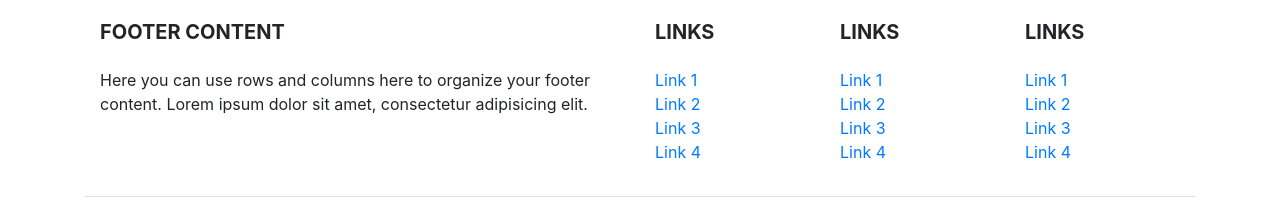
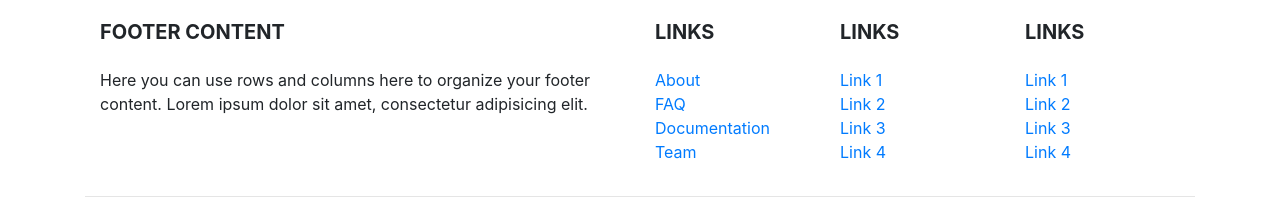
Before and after one commit to Bite-Body/bitebody-front-end, a React (Create React App) app: page / in a window 1280 px wide. Shown: the part 910-1122 px from the top of the page. Built offline with nearby package versions, Linux system fonts and the light colour scheme.

Commit message:
Linked footers to pages

```diff
--- a/src/App.js
+++ b/src/App.js
@@ -7,6 +7,11 @@ import Footer from './components/Footer'
 import FourOhFour from './components/404'
 import Login from './components/Login'
 import Register from './components/Register'
+import faq from './components/FooterLinks/FAQ'
+import about from './components/FooterLinks/About'
+import Documentation from './components/FooterLinks/Documentation'
+import Team from './components/FooterLinks/Team'
+
 
 class App extends Component {
   render() {
@@ -18,6 +23,10 @@ class App extends Component {
             <Route exact path="/" component={Landing} />
             <Route exact path="/login" component={Login} />
             <Route exact path="/register" component={Register} />
+            <Route exact path="/faq" component={faq} />
+            <Route exact path="/about" component={about} />
+            <Route exact path="/documentation" component={Documentation} />
+            <Route exact path="/Team" component={Team} />
             <Route path="*" component={FourOhFour} />
             <Redirect from="*" to="/404" />
           </Switch>
--- a/src/components/Footer.js
+++ b/src/components/Footer.js
@@ -24,16 +24,16 @@ const FooterPagePro = () => {
             </h5>
             <ul className="list-unstyled">
               <li>
-                <a href="#!">Link 1</a>
+              <a href= "/about">About</a>
               </li>
               <li>
-                <a href="#!">Link 2</a>
+                <a href="/faq">FAQ</a>
               </li>
               <li>
-                <a href="#!">Link 3</a>
+                <a href="/documentation">Documentation</a>
               </li>
               <li>
-                <a href="#!">Link 4</a>
+                <a href="/Team">Team</a>
               </li>
             </ul>
           </MDBCol>
```
Also changed, not shown: src/components/FooterLinks/About.js (added), src/components/FooterLinks/Documentation.js (added), src/components/FooterLinks/FAQ.js (renamed from src/components/Footer Links/FAQ.js), src/components/FooterLinks/Team.js (added).
